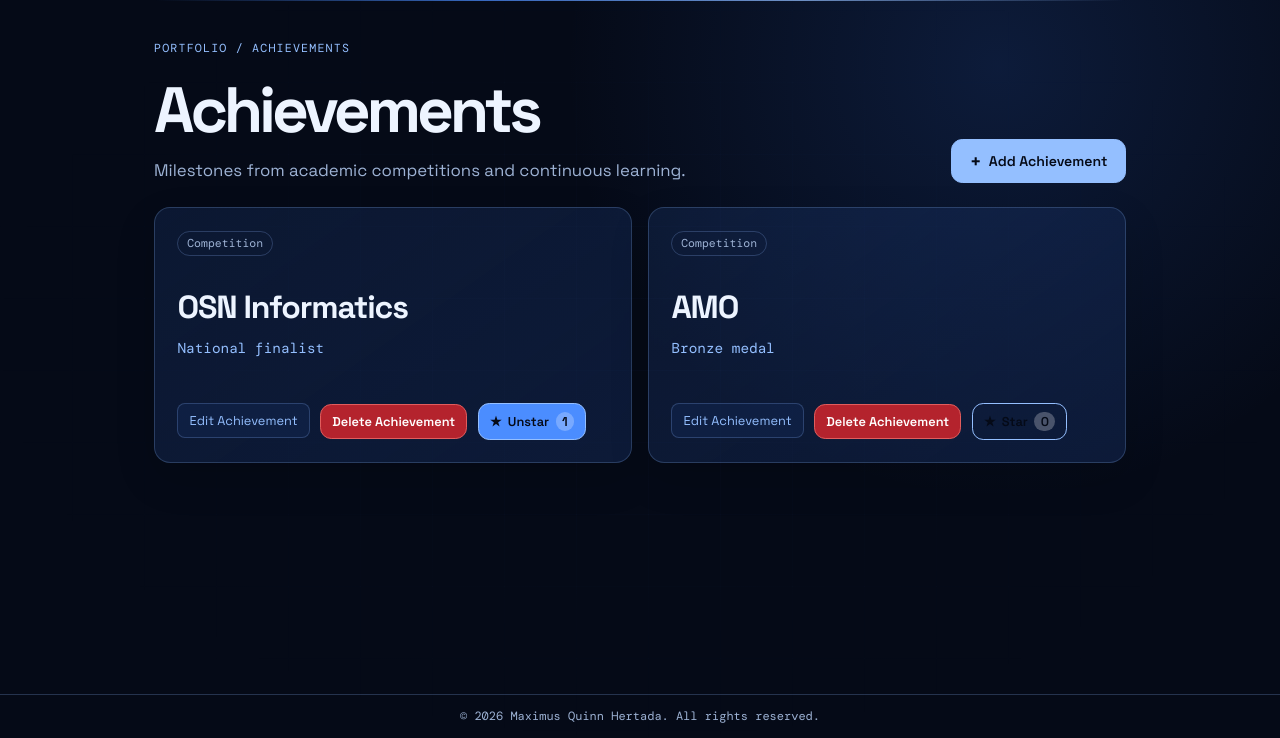
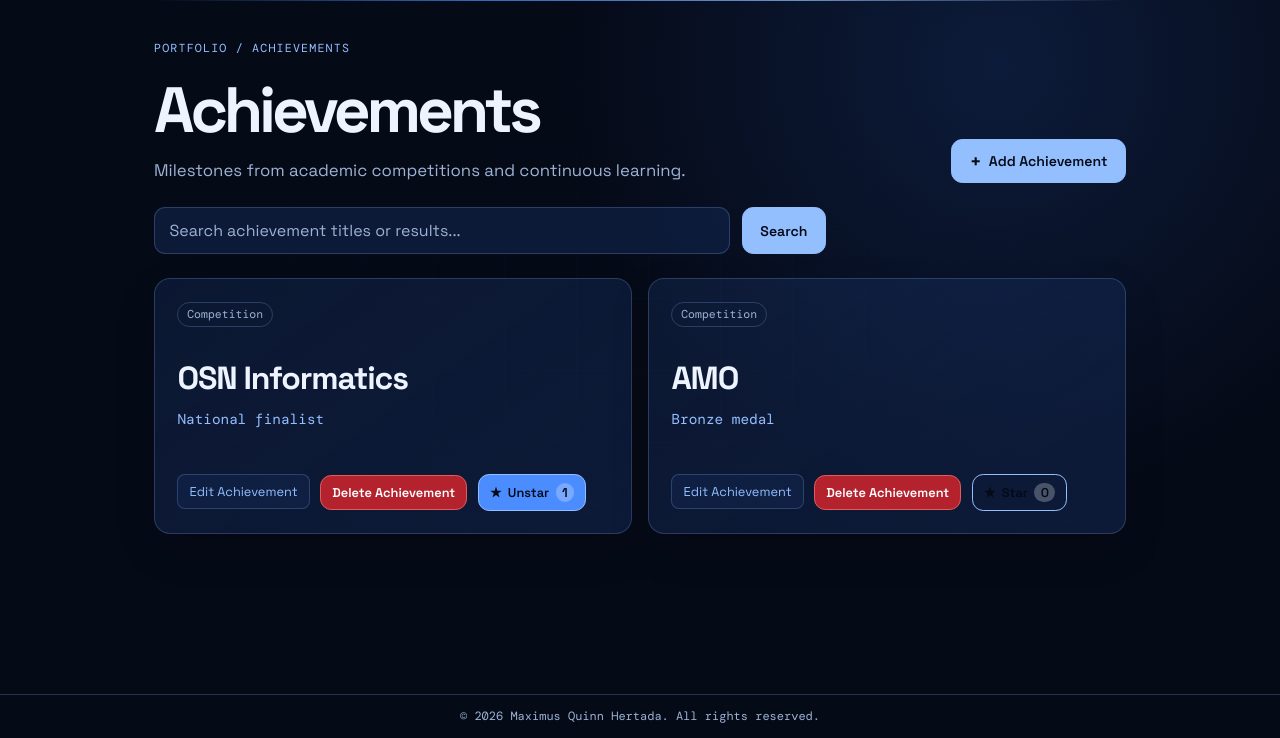
Before and after one commit to MaxKwen/MaxPorto, a Django app: page /achievements/ in a window 1280 px wide. Shown: the part 62-800 px from the top of the page. Run offline with Django 5.2, Linux system fonts and the light colour scheme; a user stored in the database is signed in; data comes from the database, SQL or seed files in the repository; tables that the repository leaves empty hold one stand-in row (values such as "Sample post").

Commit message:
feat: load and search achievements with AJAX

```diff
--- a/main/views.py
+++ b/main/views.py
@@ -227,6 +227,12 @@ ACHIEVEMENT_COPY = {
         "unstar": "Unstar",
         "starred_by": "Starred by",
         "first_star": "Be the first to star this achievement",
+        "search_placeholder": "Search achievement titles or results...",
+        "search": "Search",
+        "no_results": "No achievements match your search.",
+        "loading": "Loading achievements...",
+        "load_error": "Failed to load achievements. Please try again.",
+        "retry": "Try again",
         "empty_state": "No achievements have been added yet.",
     },
     "id": {
@@ -251,6 +257,12 @@ ACHIEVEMENT_COPY = {
         "unstar": "Batalkan Star",
         "starred_by": "Diberi star oleh",
         "first_star": "Jadilah yang pertama memberi star pada prestasi ini",
+        "search_placeholder": "Cari judul atau hasil prestasi...",
+        "search": "Cari",
+        "no_results": "Tidak ada prestasi yang cocok dengan pencarianmu.",
+        "loading": "Memuat prestasi...",
+        "load_error": "Gagal memuat prestasi. Silakan coba lagi.",
+        "retry": "Coba lagi",
         "empty_state": "Belum ada prestasi yang ditambahkan.",
     },
 }
@@ -584,23 +596,61 @@ def show_skills(request, language="en"):
 
 
 def get_achievements_json(request):
-    achievements = Achievement.objects.all()
-    achievements_json = serializers.serialize(
-        "json", achievements, use_natural_foreign_keys=True
-    )
-    return HttpResponse(achievements_json, content_type="application/json")
+    search_query = request.GET.get("q", "").strip()
+    achievements = Achievement.objects.prefetch_related("starred_by")
+    if search_query:
+        achievements = achievements.filter(
+            Q(title__icontains=search_query)
+            | Q(title_id__icontains=search_query)
+            | Q(result__icontains=search_query)
+            | Q(result_id__icontains=search_query)
+        )
+
+    can_update = request.user.is_superuser or is_editor(request.user)
+    data = []
+    for achievement in achievements:
+        starred_users = list(achievement.starred_by.all())
+        data.append(
+            {
+                "model": "main.achievement",
+                "pk": achievement.pk,
+                "fields": {
+                    "title": achievement.title,
+                    "title_id": achievement.title_id,
+                    "result": achievement.result,
+                    "result_id": achievement.result_id,
+                    "category": achievement.category,
+                    "year": achievement.year,
+                    "display_order": achievement.display_order,
+                    "starred_by": [[user.username] for user in starred_users],
+                    "star_count": len(starred_users),
+                    "is_starred": request.user.is_authenticated
+                    and any(user.pk == request.user.pk for user in starred_users),
+                    "starred_by_names": ", ".join(
+                        user.username for user in starred_users
+                    ),
+                    "can_update": can_update,
+                    "can_delete": request.user.is_superuser,
+                    "update_url": reverse(
+                        "main:update_achievement", args=[achievement.pk]
+                    ),
+                    "delete_url": reverse(
+                        "main:delete_achievement", args=[achievement.pk]
+                    ),
+                    "star_url": reverse(
+                        "main:toggle_achievement_star", args=[achievement.pk]
+                    ),
+                },
+            }
+        )
+
+    return JsonResponse(data, safe=False)
 
 
 def show_achievements(request, language="en"):
-    json_response = get_achievements_json(request)
-    achievements = serializers.deserialize(
-        "json",
-        json_response.content.decode("utf-8"),
-    )
-    achievements = [achievement.object for achievement in achievements]
     context = {
         "copy": ACHIEVEMENT_COPY[language],
-        "achievement_list": achievements,
+        "search_query": request.GET.get("q", "").strip(),
         "is_editor": is_editor(request.user),
     }
     return render(request, "achievements.html", context)
--- /dev/null
+++ b/static/js/achievements.js
@@ -0,0 +1,144 @@
+(() => {
+  const page = document.getElementById("achievement-page");
+  if (!page) return;
+
+  const copy = JSON.parse(document.getElementById("achievement-copy").textContent);
+  const cardTemplate = document.getElementById("achievement-card-template");
+  const grid = document.getElementById("achievement-grid");
+  const searchForm = document.getElementById("achievement-search-form");
+  const searchInput = document.getElementById("achievement-search-input");
+  const retryButton = document.getElementById("achievement-retry");
+  const emptyState = document.getElementById("achievement-empty");
+  const states = {
+    loading: document.getElementById("achievement-loading"),
+    error: document.getElementById("achievement-error"),
+    empty: emptyState,
+    grid,
+  };
+  const SEARCH_DEBOUNCE_DELAY = 300;
+  let searchTimer;
+  let activeController;
+
+  function showState(name) {
+    Object.entries(states).forEach(([key, element]) => {
+      element.classList.toggle("hide", key !== name);
+    });
+    grid.setAttribute("aria-busy", String(name === "loading"));
+  }
+
+  function localizedValue(fields, name) {
+    return copy.language === "id" && fields[`${name}_id`]
+      ? fields[`${name}_id`]
+      : fields[name];
+  }
+
+  function buildAchievementCard(item) {
+    const achievement = item.fields;
+    const card = cardTemplate.content.firstElementChild.cloneNode(true);
+    const title = localizedValue(achievement, "title");
+
+    // Keep user-supplied text out of HTML parsing, including labels and tooltips.
+    card.querySelector("h2").textContent = title;
+    card.querySelector(".achievement-category").textContent = achievement.category;
+    const year = card.querySelector(".achievement-year");
+    if (achievement.year != null) year.textContent = achievement.year;
+    else year.remove();
+    card.querySelector(".achievement-result").textContent =
+      localizedValue(achievement, "result");
+
+    const editLink = card.querySelector(".achievement-edit");
+    if (editLink) {
+      if (achievement.can_update) editLink.href = achievement.update_url;
+      else editLink.remove();
+    }
+
+    const deleteButton = card.querySelector(".achievement-delete");
+    const deleteModal = card.querySelector(".project-delete-modal");
+    if (deleteButton && deleteModal) {
+      if (achievement.can_delete) {
+        const modalId = `delete-achievement-${item.pk}`;
+        deleteModal.id = modalId;
+        const heading = deleteModal.querySelector("h2");
+        heading.id = `${modalId}-title`;
+        deleteModal.setAttribute("aria-labelledby", heading.id);
+        deleteModal.querySelector("strong").textContent = title;
+        deleteModal.querySelector("form").action = achievement.delete_url;
+        deleteModal.querySelectorAll("[popovertargetaction]").forEach((button) => {
+          button.setAttribute("popovertarget", modalId);
+        });
+        deleteButton.setAttribute("popovertarget", modalId);
+        deleteButton.setAttribute("aria-label", `${copy.delete_achievement}: ${title}`);
+      } else {
+        deleteButton.remove();
+        deleteModal.remove();
+      }
+    }
+
+    const starForm = card.querySelector(".star-form");
+    const starButton = starForm.querySelector("button");
+    starForm.action = achievement.star_url;
+    starButton.classList.toggle("is-starred", achievement.is_starred);
+    starButton.title = achievement.star_count > 0
+      ? `${copy.starred_by} ${achievement.starred_by_names}`
+      : copy.first_star;
+    starButton.querySelector(".star-label").textContent =
+      achievement.is_starred ? copy.unstar : copy.star;
+    starButton.querySelector(".star-count").textContent = achievement.star_count;
+    return card;
+  }
+
+  async function fetchAchievements(query = "") {
+    if (activeController) activeController.abort();
+    const controller = new AbortController();
+    activeController = controller;
+    showState("loading");
+
+    try {
+      const url = new URL(page.dataset.endpoint, window.location.origin);
+      if (query) url.searchParams.set("q", query);
+      const response = await fetch(url, {
+        headers: { Accept: "application/json" },
+        signal: controller.signal,
+      });
+      if (!response.ok) throw new Error(`HTTP ${response.status}`);
+      const items = await response.json();
+      if (!Array.isArray(items)) throw new Error("Invalid achievement response");
+      if (controller.signal.aborted || controller !== activeController) return;
+
+      if (items.length === 0) {
+        grid.replaceChildren();
+        emptyState.querySelector("p").textContent = query
+          ? copy.no_results
+          : copy.empty_state;
+        showState("empty");
+        return;
+      }
+
+      const cards = items.map(buildAchievementCard);
+      grid.replaceChildren(...cards);
+      showState("grid");
+    } catch (error) {
+      if (error.name === "AbortError" || controller !== activeController) return;
+      console.error("Error loading achievements:", error);
+      showState("error");
+    }
+  }
+
+  function searchAchievements() {
+    clearTimeout(searchTimer);
+    fetchAchievements(searchInput.value.trim());
+  }
+
+  searchInput.addEventListener("input", () => {
+    clearTimeout(searchTimer);
+    // Invalidate an in-flight result as soon as the query changes.
+    if (activeController) activeController.abort();
+    searchTimer = setTimeout(searchAchievements, SEARCH_DEBOUNCE_DELAY);
+  });
+  searchForm.addEventListener("submit", (event) => {
+    event.preventDefault();
+    searchAchievements();
+  });
+  retryButton.addEventListener("click", searchAchievements);
+  searchAchievements();
+})();
--- a/templates/achievements.html
+++ b/templates/achievements.html
@@ -1,4 +1,5 @@
 {% extends "base.html" %}
+{% load static %}
 
 {% block title %}{{ copy.page_title }} - Maximus Quinn Hertada{% endblock title %}
 {% block meta_description %}{{ copy.meta_description }}{% endblock meta_description %}
@@ -13,7 +14,7 @@
 {% endblock language_switch %}
 
 {% block content %}
-      <section class="section projects-page achievement-page">
+      <section class="section projects-page achievement-page" id="achievement-page" data-endpoint="{% url 'main:get_achievements_json' %}">
         <div class="projects-header">
           <div class="projects-heading">
             <p class="eyebrow">{{ copy.eyebrow }}</p>
@@ -27,37 +28,62 @@
             </a>
           {% endif %}
         </div>
-        <div class="achievement-grid">
-          {% for achievement in achievement_list %}
+        <form id="achievement-search-form" class="project-search" method="get">
+          <input id="achievement-search-input" class="project-search__input" type="search" name="q" value="{{ search_query }}" placeholder="{{ copy.search_placeholder }}" aria-label="{{ copy.search_placeholder }}" />
+          <button class="button" type="submit">{{ copy.search }}</button>
+        </form>
+        <div id="achievement-loading" class="empty-state" role="status"><p>{{ copy.loading }}</p></div>
+        <div id="achievement-error" class="empty-state hide" role="alert">
+          <p>{{ copy.load_error }}</p>
+          <button id="achievement-retry" class="button" type="button">{{ copy.retry }}</button>
+        </div>
+        <div id="achievement-empty" class="empty-state hide" role="status"><p>{{ copy.empty_state }}</p></div>
+        <div id="achievement-grid" class="achievement-grid hide" aria-busy="true"></div>
+        <noscript><p class="empty-state">{% if copy.language == "id" %}Aktifkan JavaScript untuk memuat daftar prestasi.{% else %}Enable JavaScript to load the achievement list.{% endif %}</p></noscript>
+      </section>
+      <template id="achievement-card-template">
             <article class="achievement-card">
               <div class="achievement-card__meta">
-                <span class="achievement-category">{{ achievement.category }}</span>
-                {% if achievement.year %}
-                  <span class="achievement-year">{{ achievement.year }}</span>
-                {% endif %}
+                <span class="achievement-category"></span>
+                <span class="achievement-year"></span>
               </div>
-              {% if copy.language == "id" %}
-                <h2>{{ achievement.title_id|default:achievement.title }}</h2>
-                <p>{{ achievement.result_id|default:achievement.result }}</p>
-              {% else %}
-                <h2>{{ achievement.title }}</h2>
-                <p>{{ achievement.result }}</p>
-              {% endif %}
+              <h2></h2>
+              <p class="achievement-result"></p>
               <div class="project-card-actions">
                 {% if user.is_superuser or is_editor %}
-                  <a class="project-link" href="{% url 'main:update_achievement' achievement.pk %}">
+                  <a class="project-link achievement-edit">
                     {{ copy.edit_achievement }}
                   </a>
                 {% endif %}
                 {% if user.is_superuser %}
-                  {% include "components/entry_delete_modal.html" with item=achievement modal_prefix="delete-achievement" delete_url_name="main:delete_achievement" delete_label=copy.delete_achievement delete_title=copy.delete_title delete_prompt=copy.delete_prompt cancel=copy.cancel confirm_delete=copy.confirm_delete %}
+                  <button type="button" class="button button-danger achievement-delete">{{ copy.delete_achievement }}</button>
+                  <div class="project-delete-modal" popover="auto" role="dialog" aria-modal="true">
+                    <button type="button" class="project-delete-modal__backdrop" popovertargetaction="hide" aria-label="{{ copy.cancel }}"></button>
+                    <div class="project-delete-modal__content">
+                      <button type="button" class="project-delete-modal__close" popovertargetaction="hide" aria-label="{{ copy.cancel }}">×</button>
+                      <h2>{{ copy.delete_title }}</h2>
+                      <p>{{ copy.delete_prompt }} <strong></strong>?</p>
+                      <div class="project-delete-modal__actions">
+                        <button type="button" class="button button-secondary" popovertargetaction="hide">{{ copy.cancel }}</button>
+                        <form method="post">
+                          {% csrf_token %}
+                          <button type="submit" class="button button-danger">{{ copy.confirm_delete }}</button>
+                        </form>
+                      </div>
+                    </div>
+                  </div>
                 {% endif %}
-                {% include "components/entry_star.html" with item=achievement toggle_url_name="main:toggle_achievement_star" %}
+                <form method="post" class="star-form">
+                  {% csrf_token %}
+                  <button type="submit" class="button button-star">
+                    <span aria-hidden="true">★</span>
+                    <span class="star-label"></span>
+                    <span class="star-count"></span>
+                  </button>
+                </form>
               </div>
             </article>
-          {% empty %}
-            <p class="empty-state">{{ copy.empty_state }}</p>
-          {% endfor %}
-        </div>
-      </section>
+      </template>
+      {{ copy|json_script:"achievement-copy" }}
+      <script src="{% static 'js/achievements.js' %}" defer></script>
 {% endblock content %}
```
